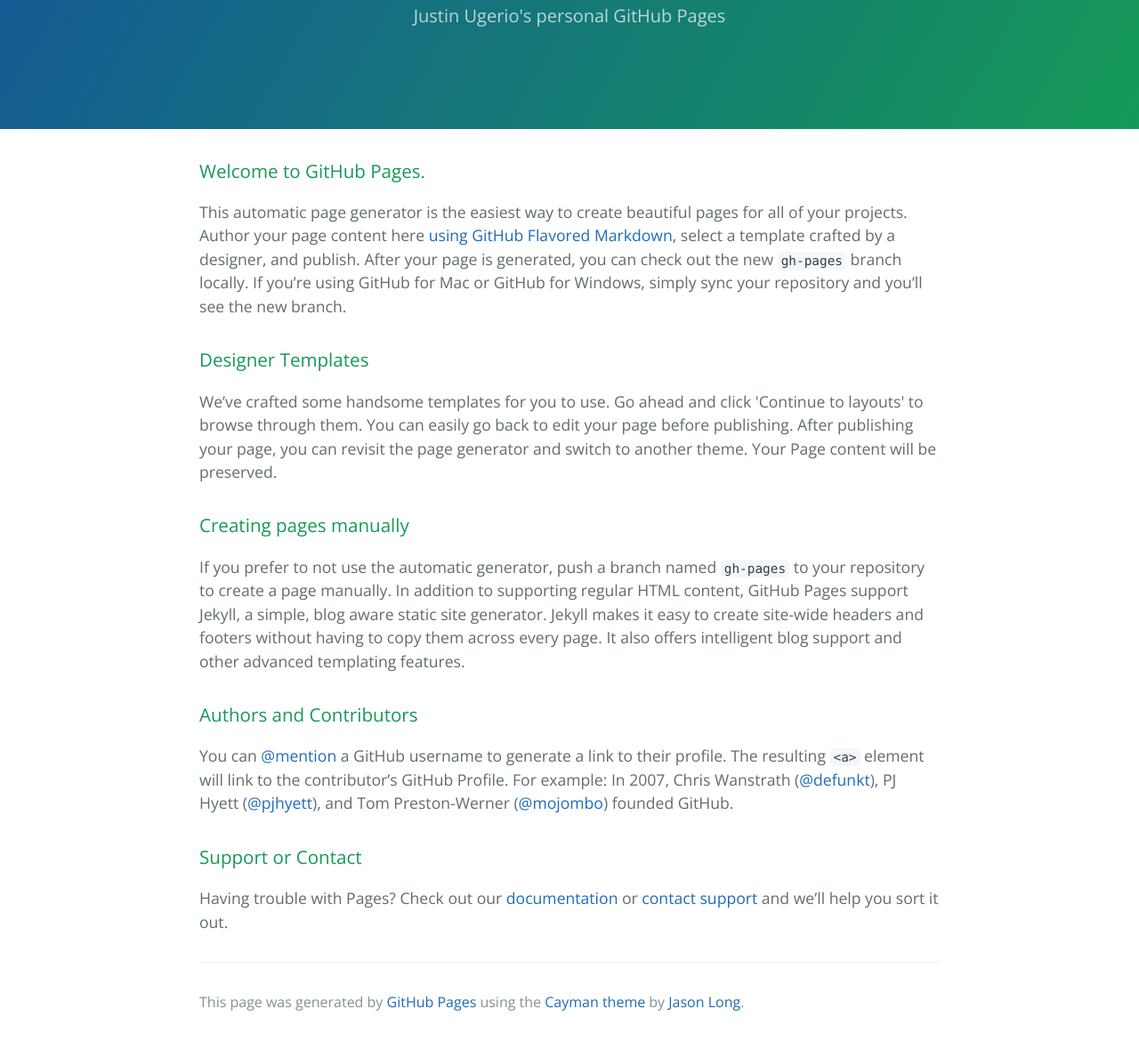
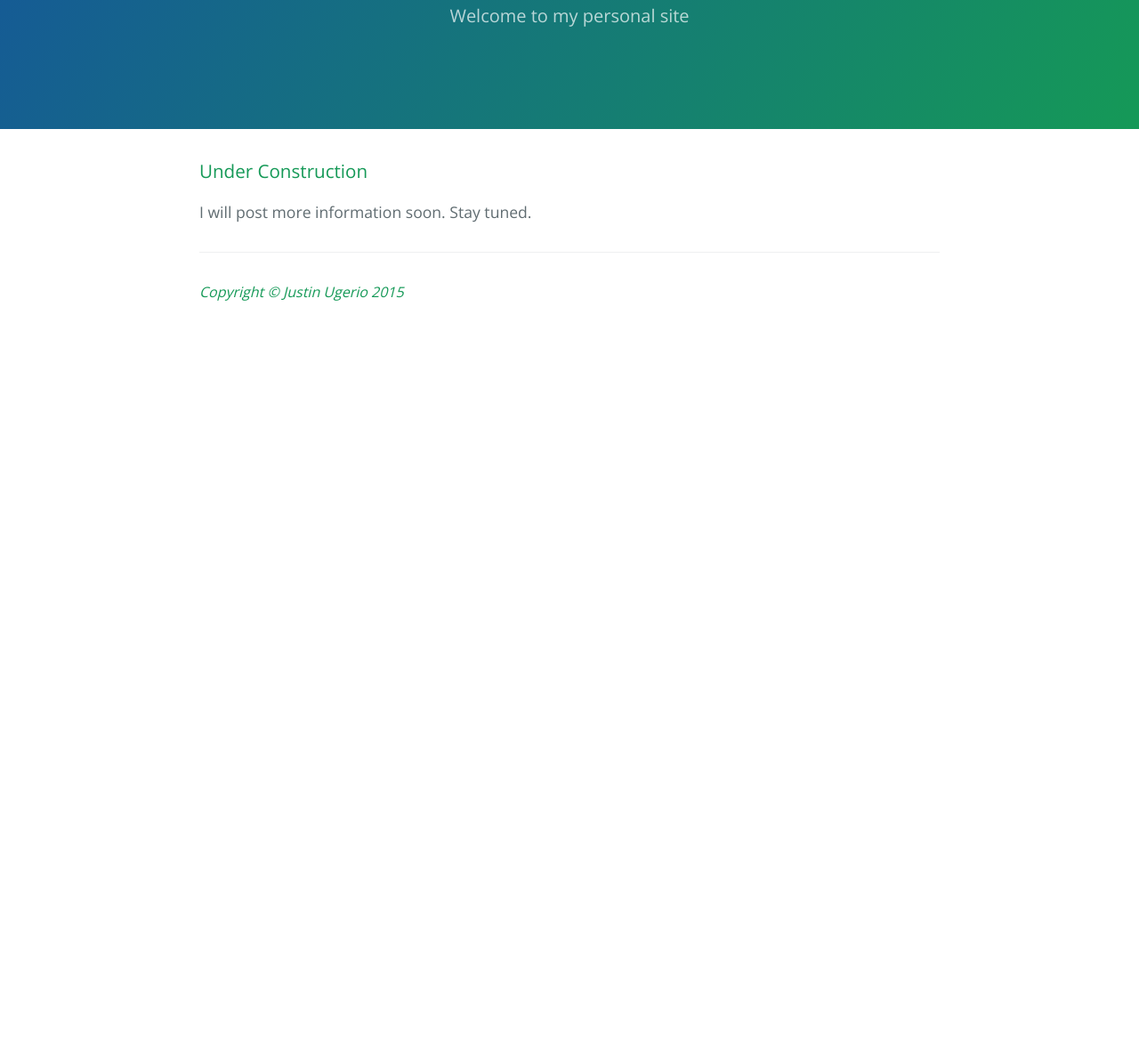
Before and after one commit to justinugerio/justinugerio.github.io, a plain HTML site: page index.html in a window 1280 px wide. Shown: the part 172-1342 px from the top of the page at 89% size. After the commit the page ends 800 px from the top, so only its background shows below. Drawn offline with nearby package versions, Linux system fonts and the light colour scheme.

Commit message:
Updated page with theme
Signed-off-by: Justin Ugerio <justinugerio@users.noreply.github.com>

```diff
--- a/index.html
+++ b/index.html
@@ -2,7 +2,7 @@
 <html lang="en-us">
   <head>
     <meta charset="UTF-8">
-    <title>Justin Ugerio by justinugerio</title>
+    <title>Justin Ugerio at GitHub Pages</title>
     <meta name="viewport" content="width=device-width, initial-scale=1">
     <link rel="stylesheet" type="text/css" href="stylesheets/normalize.css" media="screen">
     <link href='http://fonts.googleapis.com/css?family=Open+Sans:400,700' rel='stylesheet' type='text/css'>
@@ -12,42 +12,22 @@
   <body>
     <section class="page-header">
       <h1 class="project-name">Justin Ugerio</h1>
-      <h2 class="project-tagline">Justin Ugerio&#39;s personal GitHub Pages</h2>
+      <h2 class="project-tagline">Welcome to my personal site</h2>
     </section>
 
     <section class="main-content">
       <h3>
-<a id="welcome-to-github-pages" class="anchor" href="#welcome-to-github-pages" aria-hidden="true"><span class="octicon octicon-link"></span></a>Welcome to GitHub Pages.</h3>
+        <a id="welcome-to-github-pages" class="anchor" href="#welcome-to-github-pages" aria-hidden="true"><span class="octicon octicon-link"></span></a>
+        Under Construction
+      </h3>
 
-<p>This automatic page generator is the easiest way to create beautiful pages for all of your projects. Author your page content here <a href="https://guides.github.com/features/mastering-markdown/">using GitHub Flavored Markdown</a>, select a template crafted by a designer, and publish. After your page is generated, you can check out the new <code>gh-pages</code> branch locally. If you’re using GitHub for Mac or GitHub for Windows, simply sync your repository and you’ll see the new branch.</p>
-
-<h3>
-<a id="designer-templates" class="anchor" href="#designer-templates" aria-hidden="true"><span class="octicon octicon-link"></span></a>Designer Templates</h3>
-
-<p>We’ve crafted some handsome templates for you to use. Go ahead and click 'Continue to layouts' to browse through them. You can easily go back to edit your page before publishing. After publishing your page, you can revisit the page generator and switch to another theme. Your Page content will be preserved.</p>
-
-<h3>
-<a id="creating-pages-manually" class="anchor" href="#creating-pages-manually" aria-hidden="true"><span class="octicon octicon-link"></span></a>Creating pages manually</h3>
-
-<p>If you prefer to not use the automatic generator, push a branch named <code>gh-pages</code> to your repository to create a page manually. In addition to supporting regular HTML content, GitHub Pages support Jekyll, a simple, blog aware static site generator. Jekyll makes it easy to create site-wide headers and footers without having to copy them across every page. It also offers intelligent blog support and other advanced templating features.</p>
-
-<h3>
-<a id="authors-and-contributors" class="anchor" href="#authors-and-contributors" aria-hidden="true"><span class="octicon octicon-link"></span></a>Authors and Contributors</h3>
-
-<p>You can <a href="https://github.com/blog/821" class="user-mention">@mention</a> a GitHub username to generate a link to their profile. The resulting <code>&lt;a&gt;</code> element will link to the contributor’s GitHub Profile. For example: In 2007, Chris Wanstrath (<a href="https://github.com/defunkt" class="user-mention">@defunkt</a>), PJ Hyett (<a href="https://github.com/pjhyett" class="user-mention">@pjhyett</a>), and Tom Preston-Werner (<a href="https://github.com/mojombo" class="user-mention">@mojombo</a>) founded GitHub.</p>
-
-<h3>
-<a id="support-or-contact" class="anchor" href="#support-or-contact" aria-hidden="true"><span class="octicon octicon-link"></span></a>Support or Contact</h3>
-
-<p>Having trouble with Pages? Check out our <a href="https://help.github.com/pages">documentation</a> or <a href="https://github.com/contact">contact support</a> and we’ll help you sort it out.</p>
+      <p>
+        I will post more information soon.  Stay tuned.
+      </p>
 
       <footer class="site-footer">
-
-        <span class="site-footer-credits">This page was generated by <a href="https://pages.github.com">GitHub Pages</a> using the <a href="https://github.com/jasonlong/cayman-theme">Cayman theme</a> by <a href="https://twitter.com/jasonlong">Jason Long</a>.</span>
+        <h4><em>Copyright &copy; Justin Ugerio 2015</em></h4>
       </footer>
-
     </section>
-
-
   </body>
 </html>
```
Also changed, not shown: 1 other file.
